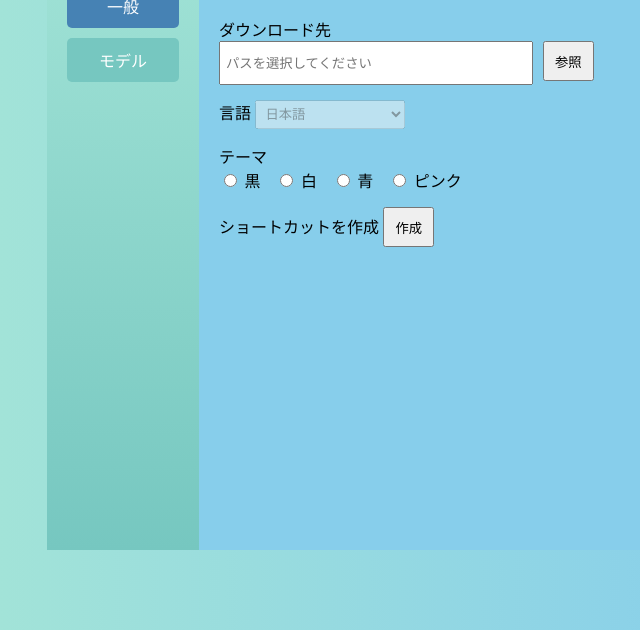
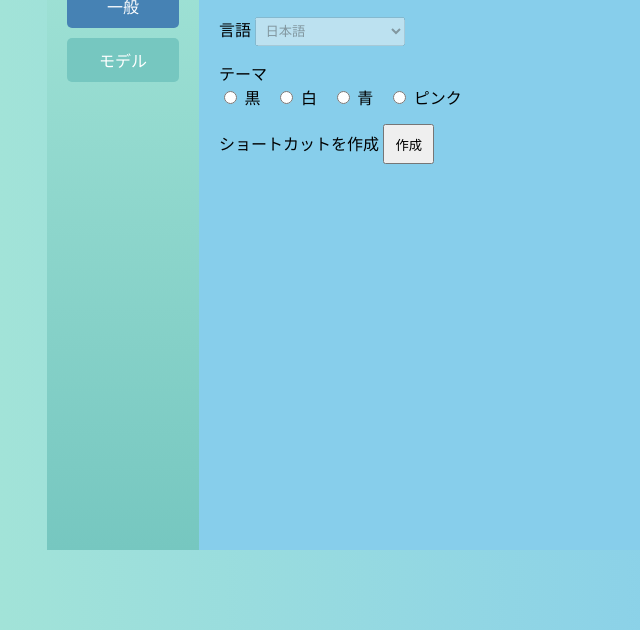
Before and after one commit to dev-Kanade/imgup, an Electron app: page data/setting/index.html in a window 800 px wide. Shown: the part 170-800 px from the top of the page, without its empty margins (33-673 px from the left). Drawn offline with Linux system fonts and the light colour scheme.

Commit message:
ファイル場所の選択関連のプロパティを削除

```diff
--- a/data/setting/index.html
+++ b/data/setting/index.html
@@ -18,13 +18,6 @@
 
             <div class="tab active" id="generalTab">
                 <h1>一般</h1>
-                <div class="setting-item">
-                    <label>ダウンロード先</label>
-                    <div class="input-group">
-                        <input type="text" id="downloadPath" placeholder="パスを選択してください" readonly>
-                        <button id="browseBtn">参照</button>
-                    </div>
-                </div>
                 <div class="setting-item">
                     <label>言語</label>
                     <select id="language" disabled>
```
